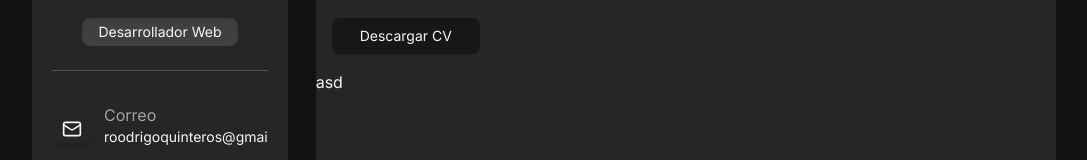
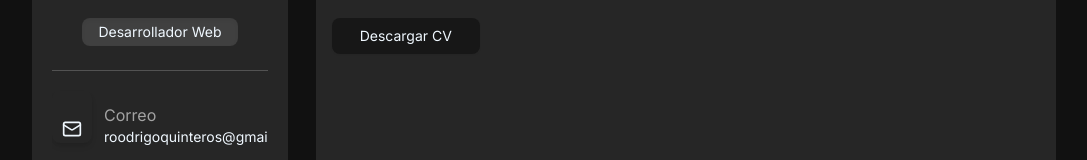
Before and after one commit to rodrigo745/portafolio, a Next.js app: page / in a window 1280 px wide. Shown: the part 286-446 px from the top of the page, without its empty margins (96-1183 px from the left). Built offline with nearby package versions, Linux system fonts and the light colour scheme.

Commit message:
menu navegable movil

```diff
--- a/components/nav/Nav.jsx
+++ b/components/nav/Nav.jsx
@@ -22,9 +22,7 @@ export default function Nav(){
         e.target.id == 4 ? setE(true) : setE(false);
     }
 
-    const activeMenu = (e)=>{
-
-    }
+    const activeMenu = (e)=>{ setMenu(!menu); }
 
     return(
         <div>
@@ -39,13 +37,19 @@ export default function Nav(){
             </div>
             {/* Movil */}
             <div className="block lg:hidden absolute top-0 right-0 p-4">
-                <button className="rotate-90 font-bold text-xl">|||</button>
+                <button onClick={activeMenu} className="rotate-90 font-bold text-xl">|||</button>
             </div>
-            <div className="">
-                <div className="">
-                    asd
+            {
+                menu &&
+                <div className="absolute top-16 bg-neutral-800 w-full p-4 flex flex-col space-y-2 pb-6">
+                    {
+                        enlaces.map((e, i)=> (
+                            <Link id={i} className={`hover:bg-neutral-900 p-2 rounded-md ${variables[i] ? "text-yellow-600" : ""}`}
+                            key={i} href={e} onClick={addColor}>{nombres[i]}</Link>
+                        ))
+                    }
                 </div>
-            </div>
+            }
         </div>
     )
 }
```
